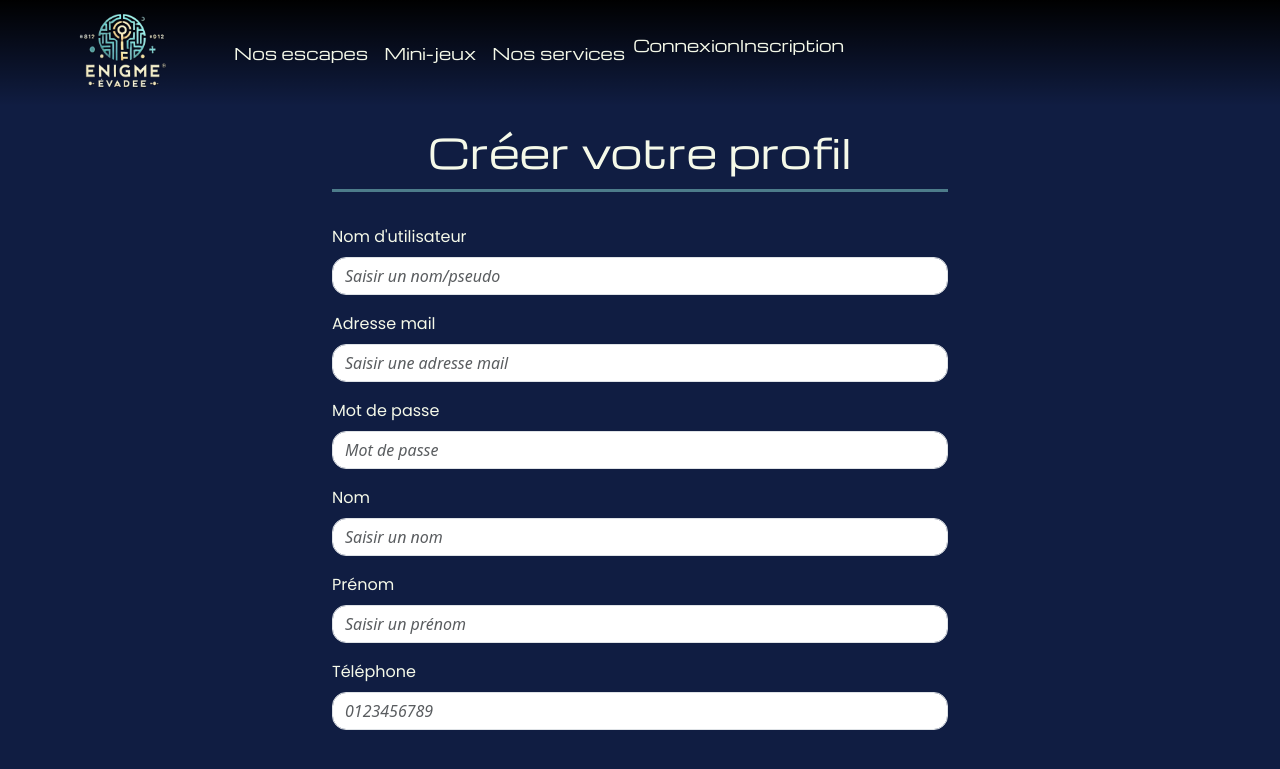
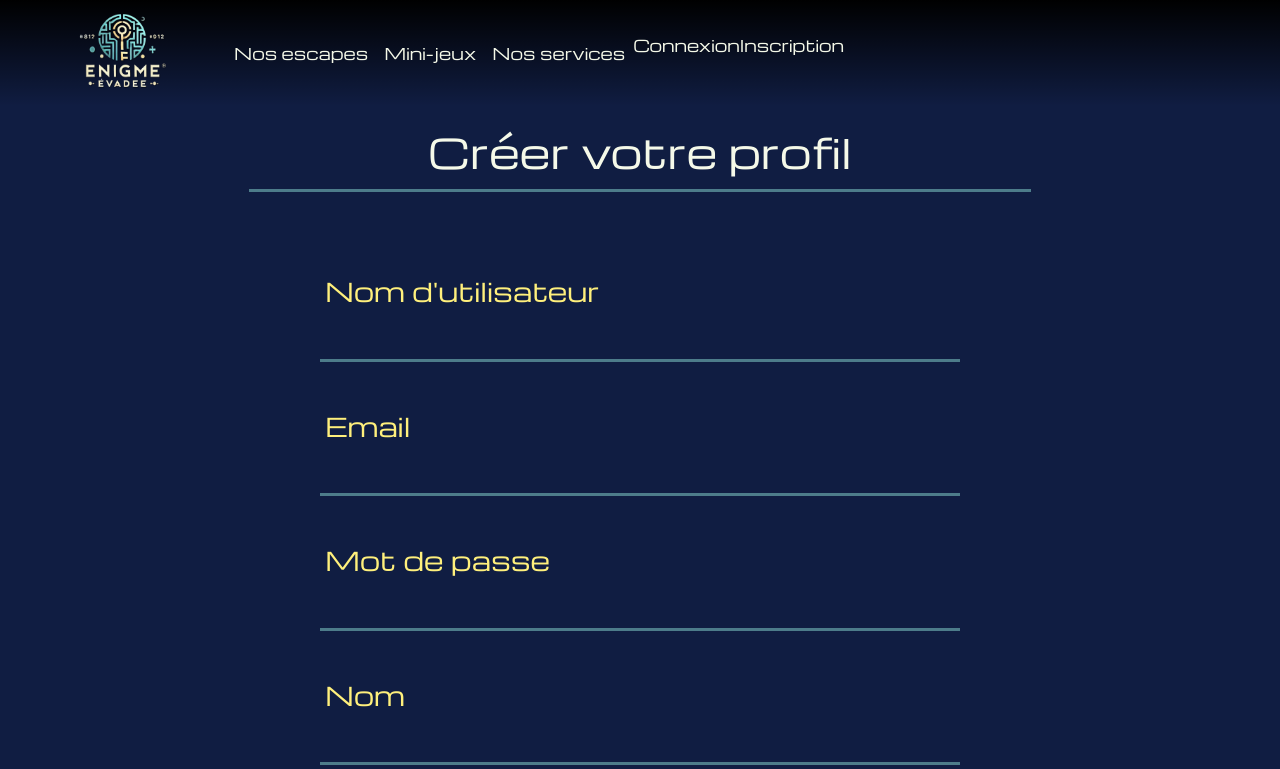
Before and after one commit to MarionGtr/EscapeGame, a React (Vite) app: page /signin in a window 1280 px wide. Shown: the top 769 px of the page. Built offline with nearby package versions, Linux system fonts and the light colour scheme; a web font is replaced by a local one.

Commit message:
formulaire inscription input ok

```diff
--- a/src/App.css
+++ b/src/App.css
@@ -141,13 +141,13 @@ body {
     justify-content: center;
 }
 
-.formulaire {
+/* .formulaire {
     padding-top: 10vw;
     width: 50%;
     display: flex;
     flex-direction: column;
     justify-content: center;
-}
+} */
 
 .formulaire h1 {
     font-family: "Michroma", sans-serif;
@@ -155,6 +155,7 @@ body {
     justify-content: center;
     padding-bottom: 1vw;
     border-bottom: solid  var(--light-blue);
+    width:70%;
 }
 
 .form-btn {
@@ -176,26 +177,123 @@ body {
     color: var(--blue);
 }
 
-#formBasicName, #formBasicEmail, #formBasicPassword,#formBasicLastName,#formBasicFirstName,#formBasicTel{
-    font-style: oblique;
-    border-radius: 14px;
-}
+.form{
 
-#formBasicName:focus, #formBasicEmail:focus, #formBasicPassword:focus,#formBasicLastName:focus,#formBasicFirstName:focus,#formBasicTel:focus{
-background-color: var(--yellow);
 
 }
-.form-label{
-    font-family: "Poppins", sans-serif;
-    font-weight: 400;
-    font-style: normal;
-
-}
-
-
-
 
 .div-btn-create {
     display: flex;
     justify-content: center;
 }
+
+/* page login  */
+
+.formulaire{
+    display: flex;
+    flex-direction: column;
+    justify-content: center;
+    align-items: center;
+    padding-top: 10vw;
+    gap:4vw;
+}
+
+.group {
+    position: relative;
+   }
+
+   .input {
+    font-size: 2vw;
+    padding: 8px 10px 10px 5px;
+    display: block;
+    width: 50vw;
+    border: none;
+    border-bottom: 3px solid var(--light-blue);
+    background: transparent;
+    color: #F5F9E9;
+    gap:4vw;
+    margin-top: 4vw;;
+   }
+
+   .input:focus {
+    outline: none;
+   }
+
+   label {
+    color: var(--light-blue);
+    font-size: 3vw;
+    font-weight: normal;
+    position: absolute;
+    pointer-events: none;
+    left: 5px;
+    top: 10px;
+    transition: 0.2s ease all;
+    -moz-transition: 0.2s ease all;
+    -webkit-transition: 0.2s ease all;
+
+   }
+
+
+   .input:focus ~ label, .input:valid ~ label {
+    top: -30px;
+    font-size: 2vw;
+    color: #FFF07C;
+    font-family: "Michroma", sans-serif;
+
+   }
+
+   .bar {
+    position: relative;
+    display: block;
+    width: 50vw;
+   }
+
+   .bar:before, .bar:after {
+    content: '';
+    height: 2px;
+    width: 0;
+    bottom: 1px;
+
+    position: absolute;
+    background: #FFF07C;
+    transition: 0.9s ease all;
+    -moz-transition: 0.9s ease all;
+    -webkit-transition: 0.9s ease all;
+   }
+
+   .bar:before {
+    left: 50%;
+   }
+
+   .bar:after {
+    right: 50%;
+   }
+
+   .input:focus ~ .bar:before, .input:focus ~ .bar:after {
+    width: 50%;
+   }
+
+   .highlight {
+    position: absolute;
+    height: 60%;
+    width: 50vw;
+    top: 25%;
+    left: 0;
+    pointer-events: none;
+    opacity: 0.5;
+   }
+
+   .input:focus ~ .highlight {
+    animation: inputHighlighter 0.5s ease;
+   }
+
+   @keyframes inputHighlighter {
+    from {
+     background: #FFF07C;
+    }
+
+    to {
+     width: 0;
+     background: transparent;
+    }
+   }
--- a/src/Pages/LoginPage.jsx
+++ b/src/Pages/LoginPage.jsx
@@ -1,39 +1,28 @@
+import { Container, Form } from "react-bootstrap";
 
-import { Button, Container, Form } from "react-bootstrap";
 
 const Login = () => {
 
 
 
 
-    return <Container className="d-flex flex-column align-items-center">
-    <h1>Connexion</h1>
-    <Form >
-      <Form.Group className="mb-3" controlId="formBasicEmail">
-        <Form.Label>Email</Form.Label>
-        <Form.Control
-          type="email"
-          placeholder="Saisir une adresse mail"
-
-          // value={user.mail}
-           required />
-      </Form.Group>
-
-      <Form.Group className="mb-3" controlId="formBasicPassword">
-        <Form.Label>Mot de passe</Form.Label>
-        <Form.Control
-          type="password"
-          placeholder="Saisir le mot de passe"
-
-          // value={user.mdp}
-           required />
-      </Form.Group>
-      <Button variant="primary" type="submit">
-        Se connecter
-      </Button>
+  return <Container className='formulaire-login'>
+    <Form>
+    <div className="group">
+      <input required="" type="text" className="input"></input>
+      <span className="highlight"></span>
+      <span className="bar"></span>
+      <label>Email</label>
+    </div>
+    <br />
+    <div className="group">
+      <input required="" type="password" className="input"></input>
+      <span className="highlight"></span>
+      <span className="bar"></span>
+      <label>Mot de passe</label>
+    </div>
     </Form>
   </Container>
-
 
 }
 
--- a/src/Pages/SigninPage.jsx
+++ b/src/Pages/SigninPage.jsx
@@ -10,66 +10,54 @@ const Signin = () => {
 
     <h1>Créer votre profil</h1>
 
-    <Form action="/createUser" method='POST' >
-      <Form.Group className="mb-3 mt-4" controlId="formBasicName">
-        <Form.Label>Nom d'utilisateur</Form.Label>
-        <Form.Control
-          type="text"
-          placeholder="Saisir un nom/pseudo"
-          //  onChange={handleChange} required
-          name="username"
-        />
-      </Form.Group>
+    <Form>
+    <div className="group">
+      <input required="" type="text" className="input"></input>
+      <span className="highlight"></span>
+      <span className="bar"></span>
+      <label>Nom d'utilisateur</label>
+    </div>
 
-      <Form.Group className="mb-3" controlId="formBasicEmail">
-        <Form.Label>Adresse mail</Form.Label>
-        <Form.Control
-          type="email"
-          placeholder="Saisir une adresse mail"
-          //   onChange={handleChange} required
-          name="email"
-        />
-      </Form.Group>
+    <br />
 
-      <Form.Group className="mb-3 " controlId="formBasicPassword">
-        <Form.Label>Mot de passe</Form.Label>
-        <Form.Control
-          type="password"
-          placeholder="Mot de passe"
-          //   onChange={handleChange} required
-          name="password"
-        />
-      </Form.Group>
+    <div className="group">
+      <input required="" type="text" className="input"></input>
+      <span className="highlight"></span>
+      <span className="bar"></span>
+      <label>Email</label>
+    </div>
 
-      <Form.Group className="mb-3 " controlId="formBasicLastName">
-        <Form.Label>Nom</Form.Label>
-        <Form.Control
-          type="text"
-          placeholder="Saisir un nom"
-          //  onChange={handleChange} required
-          name="last_name"
-        />
-      </Form.Group>
+        <br />
 
-      <Form.Group className="mb-3 " controlId="formBasicFirstName">
-        <Form.Label>Prénom</Form.Label>
-        <Form.Control
-          type="text"
-          placeholder="Saisir un prénom"
-          //  onChange={handleChange} required
-          name="first_name"
-        />
-      </Form.Group>
+    <div className="group">
+      <input required="" type="password" className="input"></input>
+      <span className="highlight"></span>
+      <span className="bar"></span>
+      <label>Mot de passe</label>
+    </div>
+    <br />
 
-      <Form.Group className="mb-3 " controlId="formBasicTel">
-        <Form.Label>Téléphone</Form.Label>
-        <Form.Control
-          type="tel"
-          placeholder="0123456789"
-          //  onChange={handleChange} required
-          name="phone"
-        />
-      </Form.Group>
+    <div className="group">
+      <input required="" type="text" className="input"></input>
+      <span className="highlight"></span>
+      <span className="bar"></span>
+      <label>Nom</label>
+    </div>
+    <br />
+    <div className="group">
+      <input required="" type="text" className="input"></input>
+      <span className="highlight"></span>
+      <span className="bar"></span>
+      <label>Prénom</label>
+    </div>
+    <br />
+    <div className="group">
+      <input required="" type="text" className="input"></input>
+      <span className="highlight"></span>
+      <span className="bar"></span>
+      <label>Téléphone</label>
+    </div>
+    <br />
       <div className="div-btn-create">
         <Button className="form-btn" type="submit">
           Créer utilisateur
```
